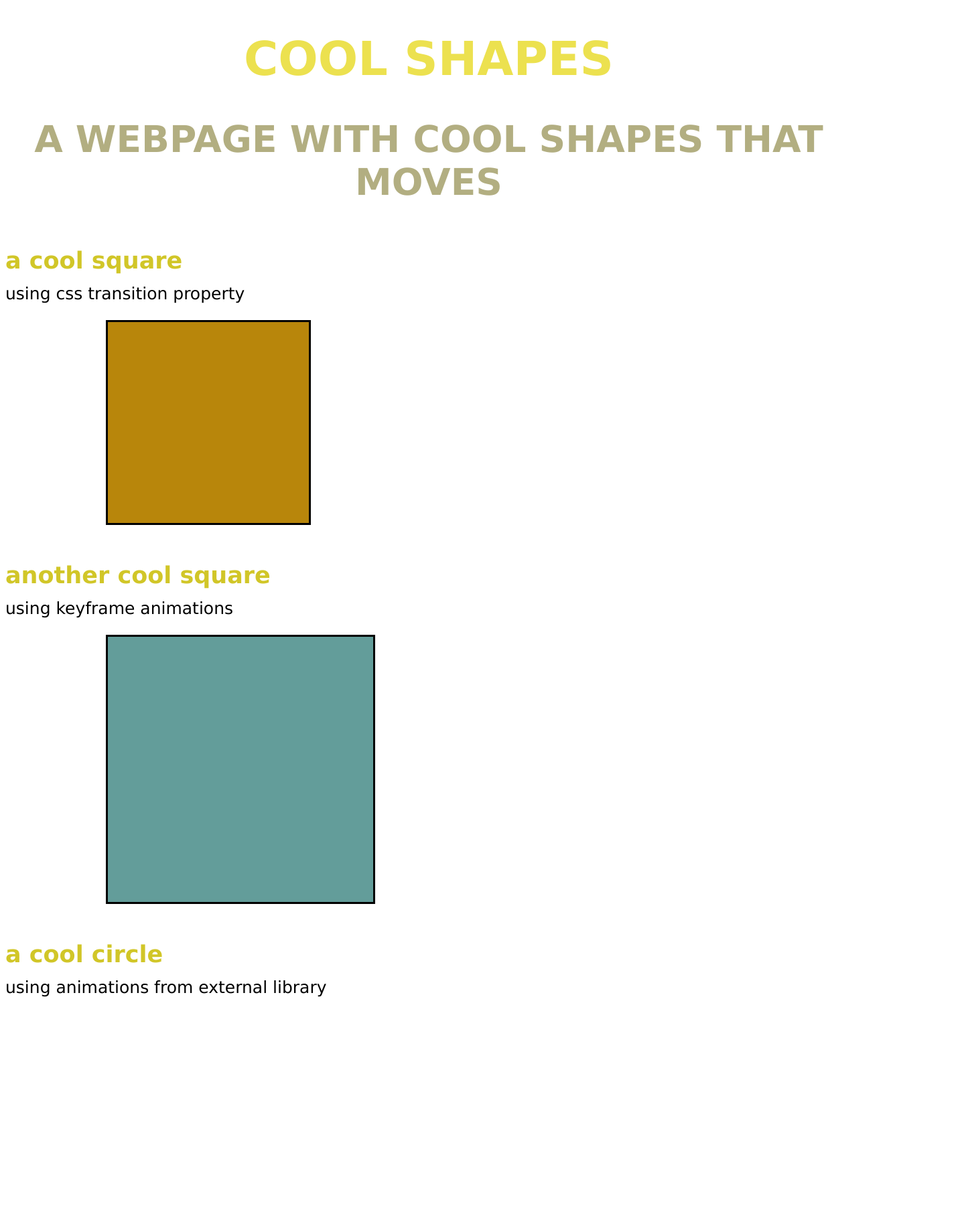
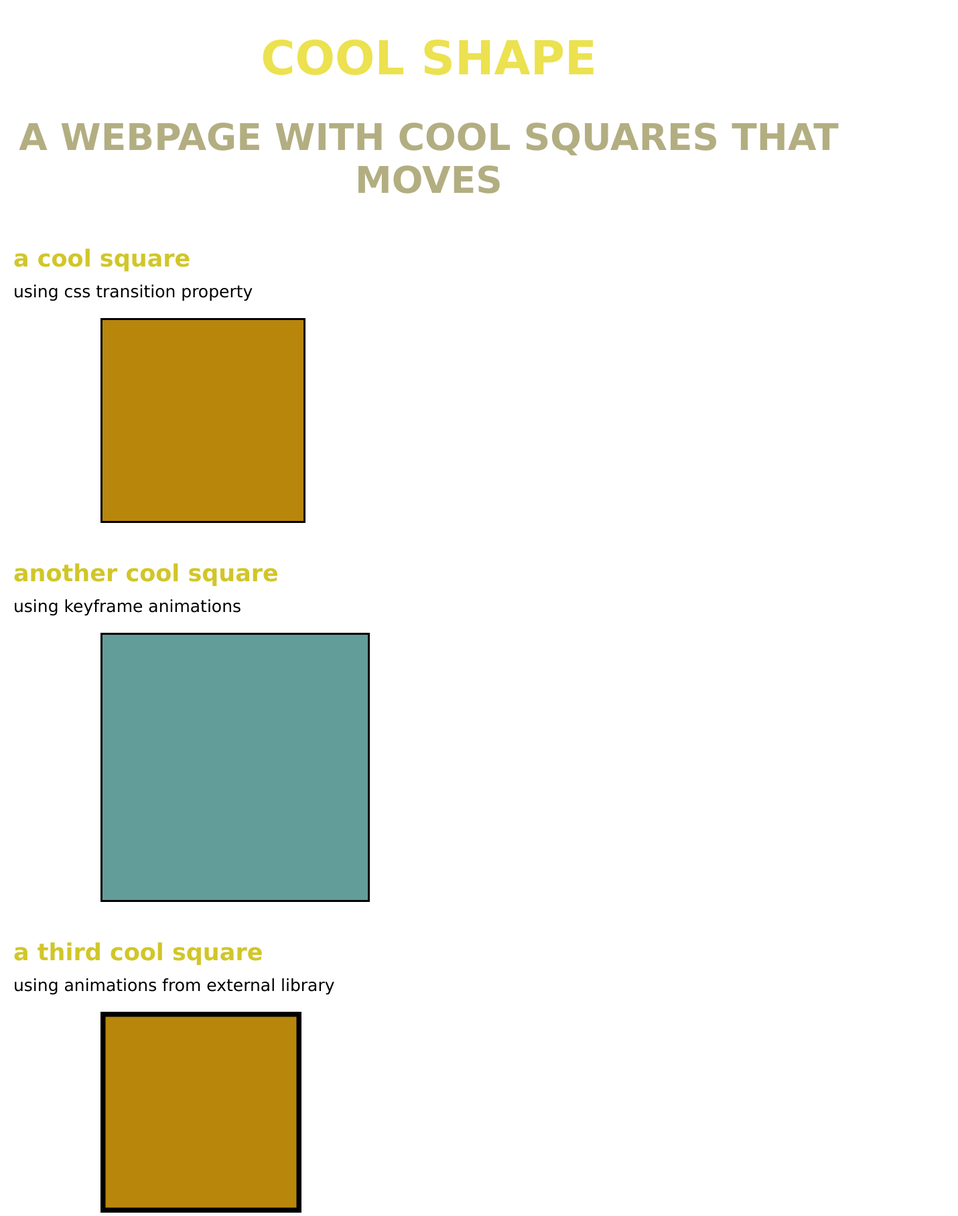
Before and after one commit to nadine-dawod/animation-test, a plain HTML site: page index.html in a window 1280 px wide. Shown: the whole page at 67% size, 1430 px wide, since content can reach past the window. Before the commit the page ends 1514 px from the top, so only its background shows below. Drawn offline with nearby package versions, Linux system fonts and the light colour scheme.

Commit message:
adding animation on third square

```diff
--- a/index.html
+++ b/index.html
@@ -3,13 +3,15 @@
 <head>
     <meta charset="UTF-8">
     <meta name="viewport" content="width=device-width, initial-scale=1.0">
+    <link rel="stylesheet" href="https://unpkg.com/normalize.css">
     <link rel="stylesheet" href="/styles/index.css">
+    <link rel="stylesheet" href="https://cdnjs.cloudflare.com/ajax/libs/animate.css/4.1.1/animate.min.css"/>
     <title>Animations</title>
 </head>
 <body>
 
-    <h1>COOL SHAPES</h1>
-    <h2>A WEBPAGE WITH COOL SHAPES THAT MOVES</h2>
+    <h1>COOL SHAPE</h1>
+    <h2>A WEBPAGE WITH COOL SQUARES THAT MOVES</h2>
 
 
     <h3>a cool square</h3>
@@ -22,8 +24,13 @@
     <div class="square-2"></div>
 
 
-    <h3>a cool circle</h3>
+    <h3>a third cool square</h3>
     <p>using animations from external library</p>
-    <div class="square-3"></div>
+        <div class="animate__animated animate__heartBeat">
+            <svg width="300" height="300">
+            <rect class="square-3" width="300" height="3000"></rect>
+            </svg>
+        </div>
+
 </body>
 </html>
--- a/styles/index.css
+++ b/styles/index.css
@@ -18,18 +18,14 @@ h3 {
     font-size: 35px;
     position: relative;
         top: 20px;
+        left: 20px;
 }
 
 p {
     font-family: Verdana, Geneva, Tahoma, sans-serif;
     font-size: 25px;
-}
-
-.ctn {
     position: relative;
-        top: 20px;
-    display: flex;
-    justify-content: center;
+        left: 20px;
 }
 
 .img {
@@ -78,3 +74,18 @@ p {
     animation-direction: alternate;
     animation-timing-function: ease;
 }
+
+/* using an external library animations */
+
+.animate__animated {
+    position: relative;
+     left: 150px;
+}
+
+.square-3 {
+    width: 300px;
+    height: 300px;
+    fill: darkgoldenrod;
+    stroke: black;
+    stroke-width: 15;
+}
```
